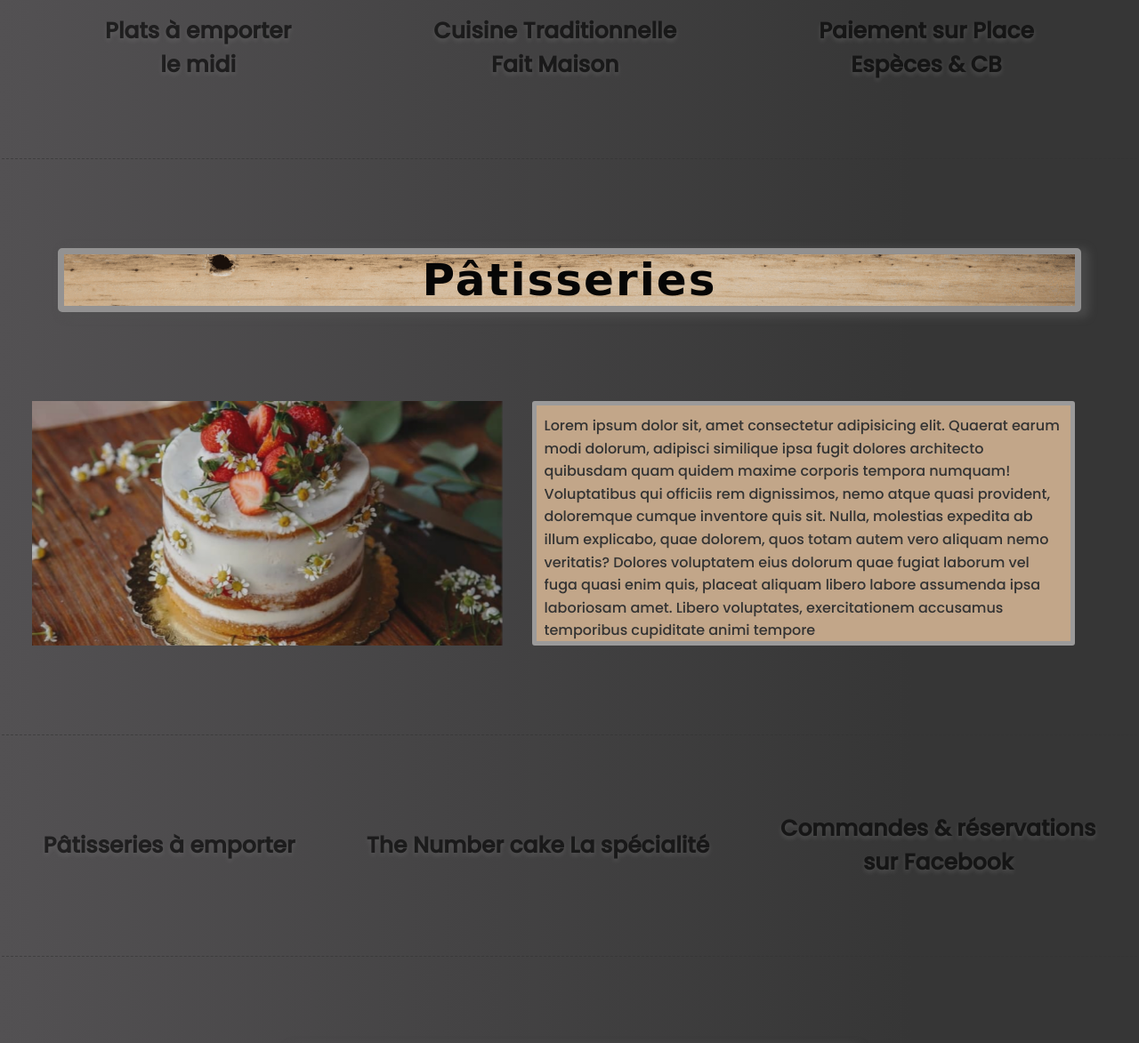
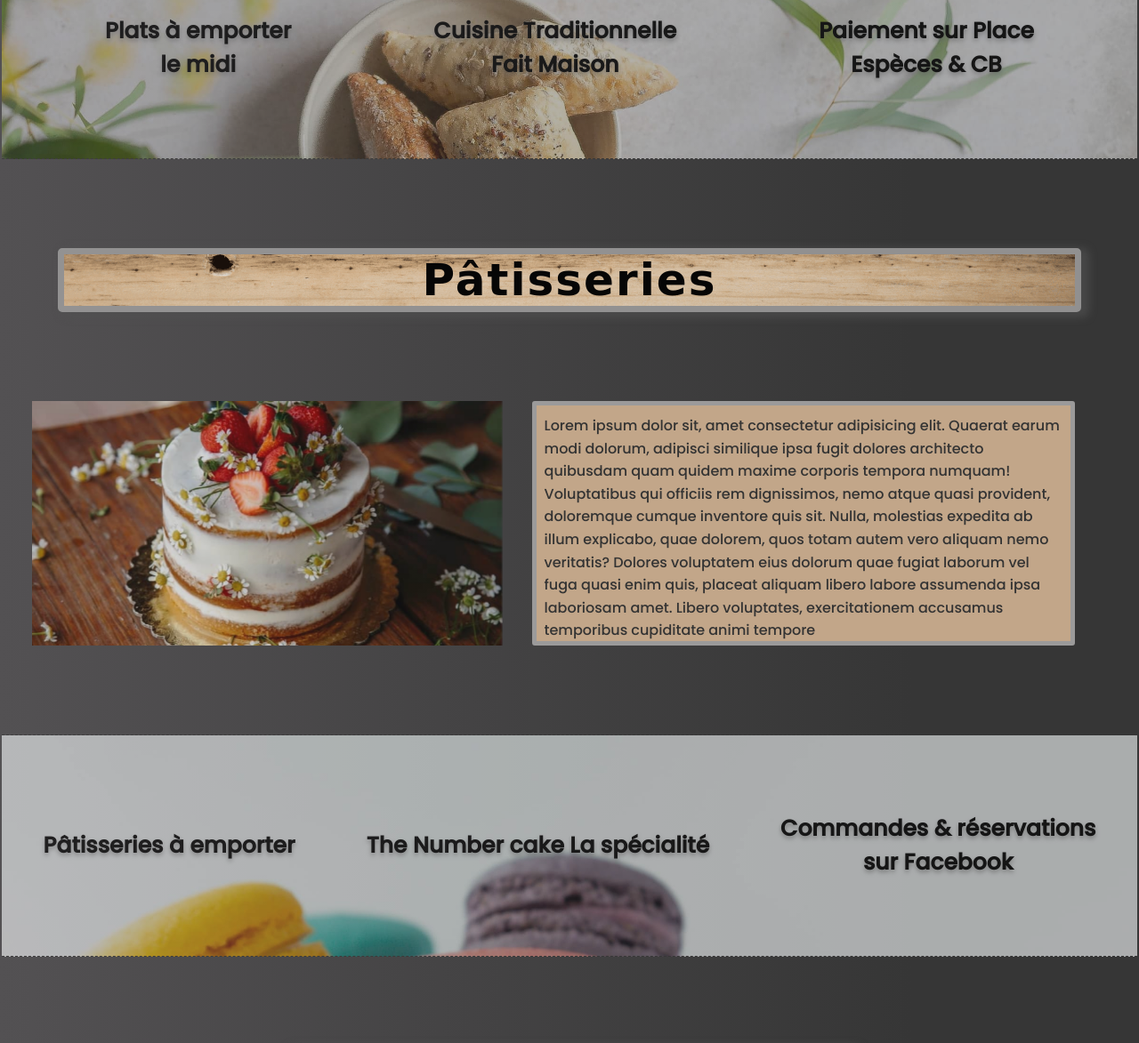
Before and after one commit to Oliive33/La-Fabrik-des-Gourmandises, a plain HTML site: page index.html in a window 1280 px wide. Shown: the part 969-2142 px from the top of the page at 89% size. Drawn offline with nearby package versions, Linux system fonts and the light colour scheme; some packages are replaced by stand-ins of ours; a web font is replaced by a local one.

Commit message:
minifier fichiers

```diff
--- a/styles/layout/_index.scss
+++ b/styles/layout/_index.scss
@@ -147,8 +147,8 @@ body {
 }
 /* --------------------Sections Parallax traiteur et patisserie-------------------- */
 .parallax-traiteur {
-  background-image: url(../../ressources/images/parallax1.jpg) no-repeat right /
-    cover fixed;
+  background: url(../../ressources/images/parallax1.jpg) no-repeat right / cover
+    fixed;
   @include parallax;
   opacity: 0.6;
 }
@@ -160,8 +160,8 @@ body {
   text-align: center;
 }
 .parallax-patisserie {
-  background-image: url(../../ressources/images/parallax.jpg) no-repeat top /
-    cover fixed;
+  background: url(../../ressources/images/parallax.jpg) no-repeat top / cover
+    fixed;
   opacity: 0.6;
   @include parallax;
 }
```
Also changed, not shown: styles/style.css, styles/style.min.css, 1 other file.
